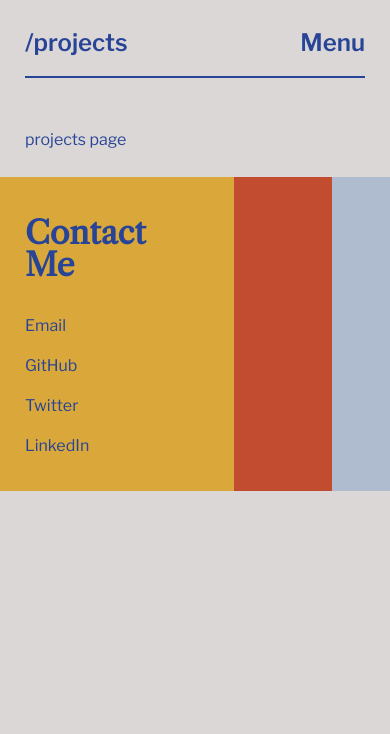
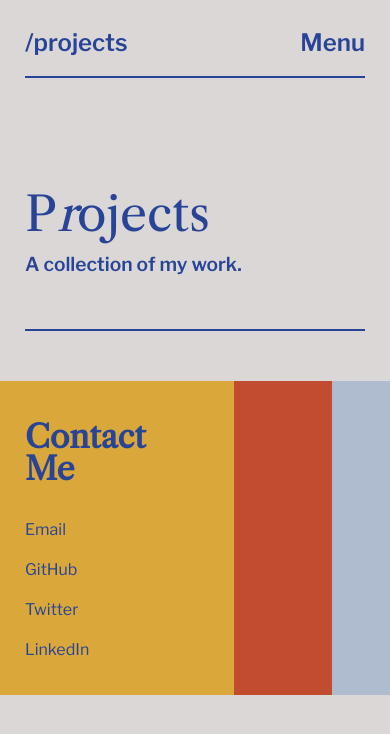
Before and after one commit to iteratetograceness/joonierepo, a Next.js app: page /projects in a window 390 px wide. Shown: the top 734 px of the page. Built offline with nearby package versions, Linux system fonts and the light colour scheme.

Commit message:
husky plz

```diff
--- a/app/projects/page.tsx
+++ b/app/projects/page.tsx
@@ -1,5 +1,14 @@
-import { PageWrapper } from '../../components/common/page-wrapper';
+import { SimpleHero } from '~/components/common/simple-hero';
+import { PageWrapper } from '~/components/common/page-wrapper';
 
 export default function Projects() {
-  return <PageWrapper>projects page</PageWrapper>;
+  return (
+    <PageWrapper>
+      <SimpleHero
+        heading='Projects'
+        italics={[1]}
+        subheading='A collection of my work.'
+      />
+    </PageWrapper>
+  );
 }
--- /dev/null
+++ b/components/common/simple-hero/index.module.css
@@ -0,0 +1,28 @@
+.container {
+  padding: 100px 0;
+  border-bottom: 2px solid currentColor;
+  margin-bottom: 50px;
+}
+
+.container > h1 {
+  font-size: 6rem;
+}
+
+.container > h2 {
+  font-weight: 600;
+}
+
+/* Mobile */
+@media (max-width: 32rem) {
+  .container {
+    padding: 50px 0;
+  }
+
+  .container > h1 {
+    font-size: 3rem;
+  }
+
+  .container > h2 {
+    font-size: 1.2rem;
+  }
+}
--- /dev/null
+++ b/components/common/simple-hero/index.tsx
@@ -0,0 +1,19 @@
+import { libreCaslonText } from '~/utils/fonts';
+import { ItalicText } from '../italic-text';
+import styles from './index.module.css';
+
+interface Props {
+  heading: string;
+  italics?: number[];
+  subheading: string;
+}
+export function SimpleHero({ heading, subheading, italics = [] }: Props) {
+  return (
+    <section className={styles.container}>
+      <h1 className={libreCaslonText.className}>
+        <ItalicText text={heading} italics={italics} />
+      </h1>
+      <h2>{subheading}</h2>
+    </section>
+  );
+}
--- a/components/homepage/about/text-and-illustrations.tsx
+++ b/components/homepage/about/text-and-illustrations.tsx
@@ -55,6 +55,7 @@ export function TextAndIllustrations() {
         variants: container,
         initial: 'hide',
         whileInView: 'enter',
+        viewport: { once: true },
       };
 
   const childAttributes = isSmallerViewport
--- a/next.config.js
+++ b/next.config.js
@@ -3,6 +3,16 @@ const nextConfig = {
   experimental: {
     appDir: true,
   },
-}
+  images: {
+    remotePatterns: [
+      {
+        protocol: 'https',
+        hostname: 'images.ctfassets.net',
+        port: '',
+        pathname: `/${process.env.CONTENTFUL_SPACE_ID}/**`,
+      },
+    ],
+  },
+};
 
-module.exports = nextConfig
+module.exports = nextConfig;
--- a/package.json
+++ b/package.json
@@ -10,6 +10,8 @@
     "prepare": "husky install"
   },
   "dependencies": {
+    "@contentful/rich-text-react-renderer": "^15.16.2",
+    "@contentful/rich-text-types": "^16.0.2",
     "@next/font": "^13.1.4",
     "@types/node": "18.11.9",
     "@types/react": "18.0.25",
```
Also changed, not shown: app/projects/[slug]/page.tsx (added, +30 -0 lines), components/contentful/rich-text-asset.tsx (added, +19 -0 lines), contentful/index.ts (added, +35 -0 lines), contentful/queries.ts (added, +21 -0 lines), contentful/types.ts (added, +23 -0 lines), 1 other file (tests, documents, lock files or other folders).
